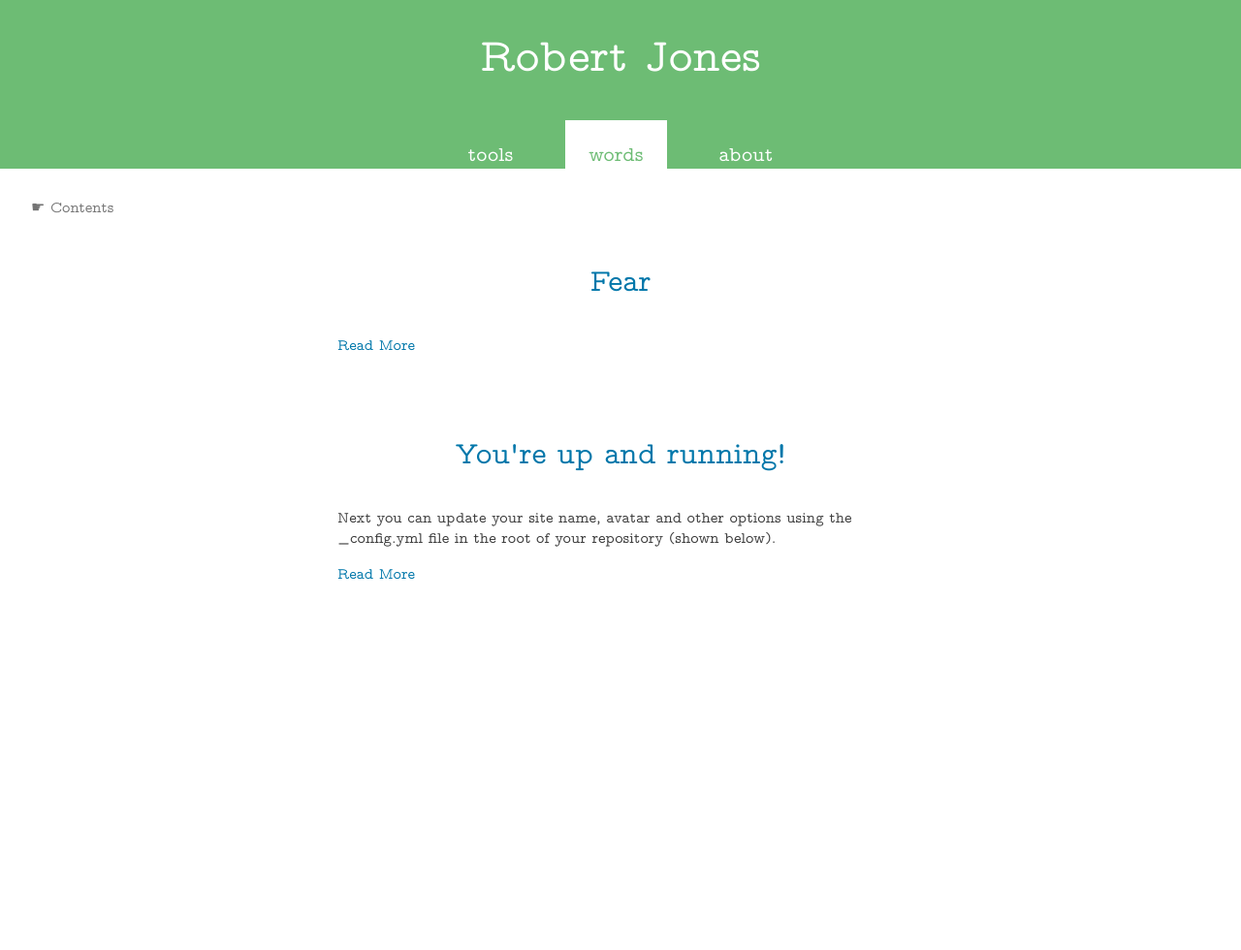
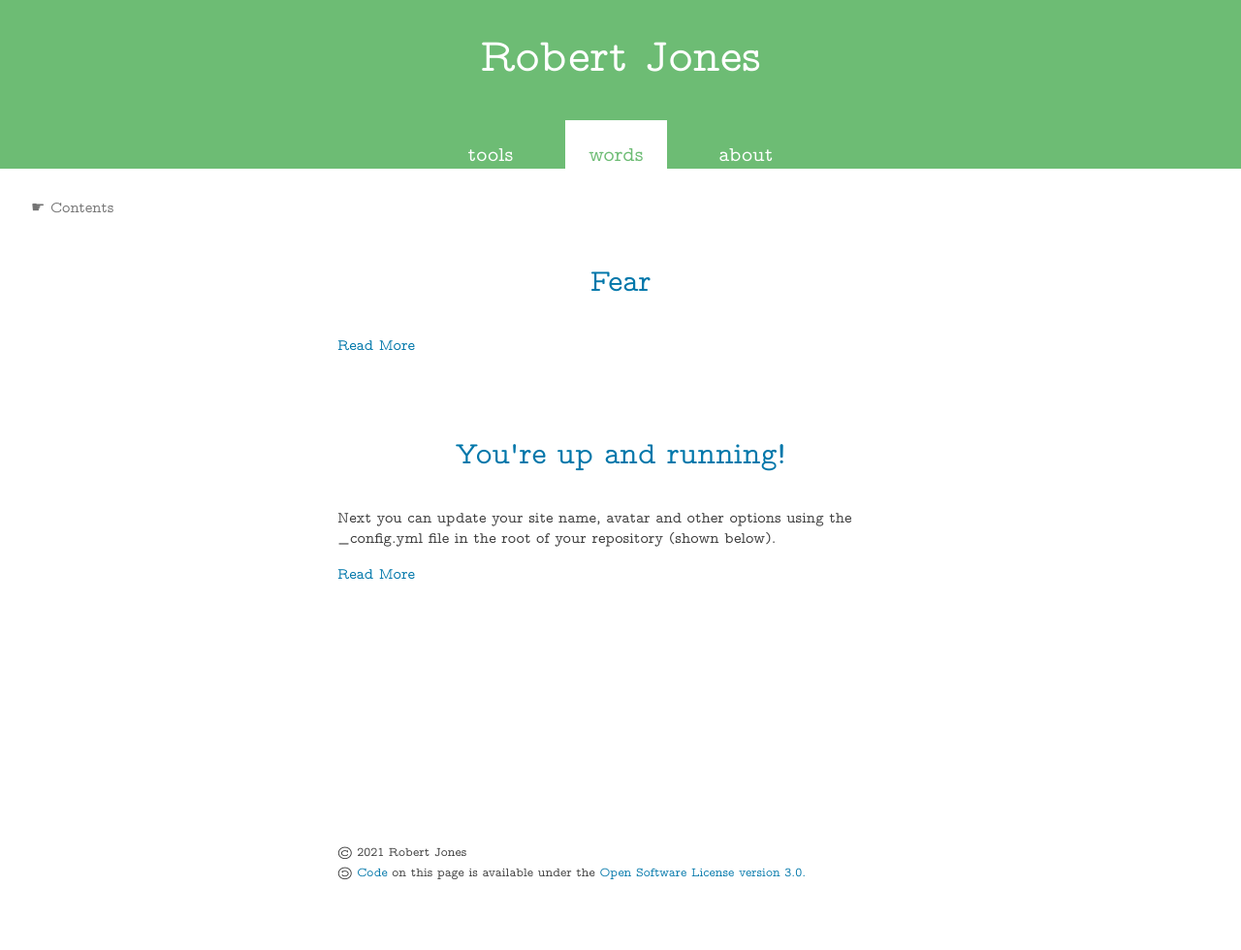
Before and after one commit to rjjiii/rjjiii.github.io, a Jekyll site: the page built from index.html, in a window 1280 px wide. Shown: the whole page at 97% size. Built offline with Jekyll 4.4.1, drawn with Linux system fonts in a browser that asks for light colours; before the commit the page ends 900 px from its top, so only the background shows below that.

Commit message:
Update default.html

```diff
--- a/_layouts/default.html
+++ b/_layouts/default.html
@@ -49,6 +49,14 @@
     <div class="wrapper-footer">
       <div class="container">
         <footer class="footer">
+		<small>
+
+
+
+&copy; 2021 Robert Jones<br />
+
+<copy-left></copy-left> <a href="license.html">Code</a> on this page is available under the <a href="license.html">Open Software License version 3.0.</a>
+</small>
         </footer>
       </div>
     </div>
@@ -66,5 +74,6 @@
 -->
 <script src="{{ site.baseurl }}/phone.js"></script>
 
+
   </body>
 </html>
```
